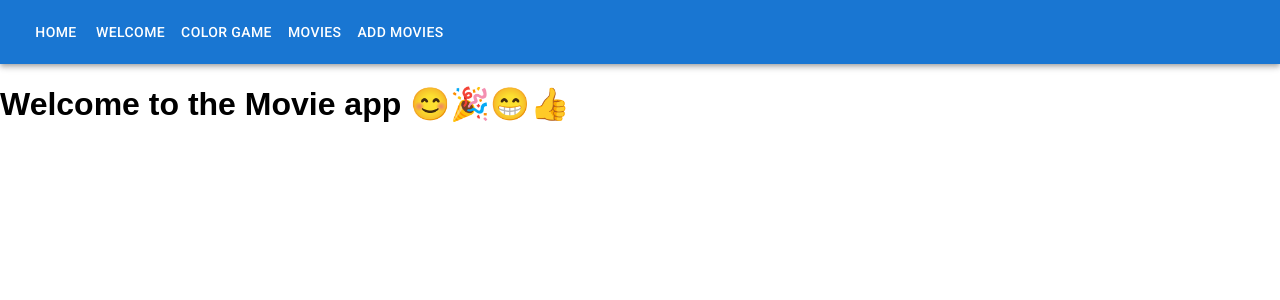
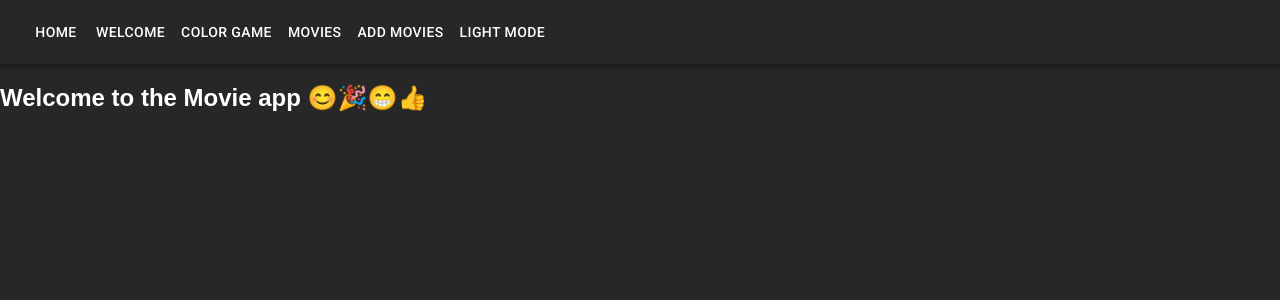
Before and after one commit to prasanthprabakaran/react-movie-app, a React (Create React App) app: page / in a window 1280 px wide. Shown: the top 300 px of the page. Built offline with nearby package versions, Linux system fonts and the light colour scheme.

Commit message:
dark-mode

```diff
--- a/src/App.js
+++ b/src/App.js
@@ -1,11 +1,5 @@
 import { useState } from "react";
-import {
-  Link,
-  Route,
-  Routes,
-  Navigate,
-  useNavigate,
-} from "react-router-dom";
+import { Route, Routes, Navigate, useNavigate } from "react-router-dom";
 import { AddColor } from "./AddColor";
 import "./App.css";
 import Welcome from "./Welcome.js";
@@ -15,12 +9,12 @@ import { Home } from "./Home";
 
 import AppBar from "@mui/material/AppBar";
 import Toolbar from "@mui/material/Toolbar";
-import Typography from "@mui/material/Typography";
-import IconButton from "@mui/material/IconButton";
-import MenuIcon from "@mui/icons-material/Menu";
 import { AddMovie } from "./AddMovie";
 import { MovieList } from "./MovieList";
 import { MovieDetails } from "./MovieDetails";
+
+import { ThemeProvider, createTheme } from "@mui/material/styles";
+import Paper from "@mui/material/Paper";
 
 function App() {
   const INITIAL_MOVIE_LIST = [
@@ -98,7 +92,16 @@ function App() {
 
   const navigate = useNavigate();
   // ctrl + /
+  const [mode, setMode] = useState("dark");
+  const theme = createTheme({
+    palette: {
+      mode: mode,
+    },
+  });
+
   return (
+    <ThemeProvider theme={theme}>
+      <Paper elevation={4} style={{ minHeight: "100vh", borderRadius: "0px" }}>
         <div className="App">
           <AppBar position="static">
             <Toolbar>
@@ -117,9 +120,16 @@ function App() {
               <Button color="inherit" onClick={() => navigate("/movies/add")}>
                 Add Movies
               </Button>
+              <Button
+                color="inherit"
+                onClick={() => setMode(mode === "light" ? "dark" : "light")}
+              >
+                {mode === "Light" ? "dark" : "Light"} mode
+              </Button>
             </Toolbar>
           </AppBar>
 
+          <section className="route-container">
             <Routes>
               <Route path="/" element={<Home />} />
               <Route path="/color-game" element={<AddColor />} />
@@ -127,7 +137,10 @@ function App() {
               <Route
                 path="/movies"
                 element={
-            <MovieList moviesList={movieList} setMovieList={setMovieList} />
+                  <MovieList
+                    moviesList={movieList}
+                    setMovieList={setMovieList}
+                  />
                 }
               />
               <Route
@@ -137,15 +150,22 @@ function App() {
               <Route
                 path="/movies/add"
                 element={
-            <AddMovie moviesList={movieList} setMovieList={setMovieList} />
+                  <AddMovie
+                    moviesList={movieList}
+                    setMovieList={setMovieList}
+                  />
                 }
               />
 
-        <Route path="/films" element={<Navigate replace to="/movies" />} />
+              <Route
+                path="/films"
+                element={<Navigate replace to="/movies" />}
+              />
               <Route path="/404" element={<NotFound />} />
               {/* * -> 404 */}
               <Route path="*" element={<Navigate replace to="/404" />} />
             </Routes>
+          </section>
           {/* <Welcome name={"World"} /> */}
           {/* AddColor Component */}
           {/* <AddColor /> */}
@@ -159,6 +179,8 @@ function App() {
         <Welcome name={nm} />
       ) )} */}
         </div>
+      </Paper>
+    </ThemeProvider>
   );
   // JSX ends
 }
```
Lines whose indentation alone changed are shown as unchanged.
